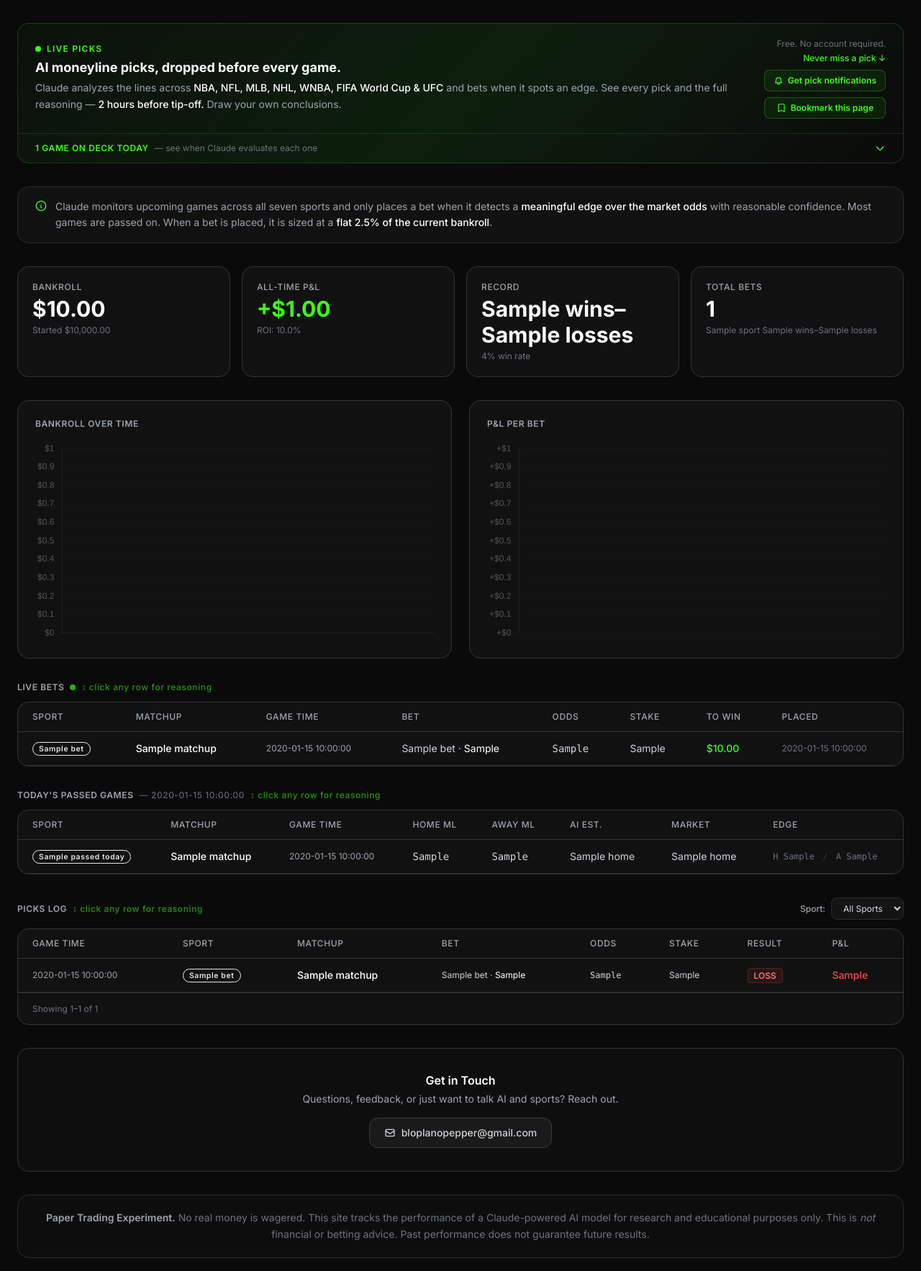
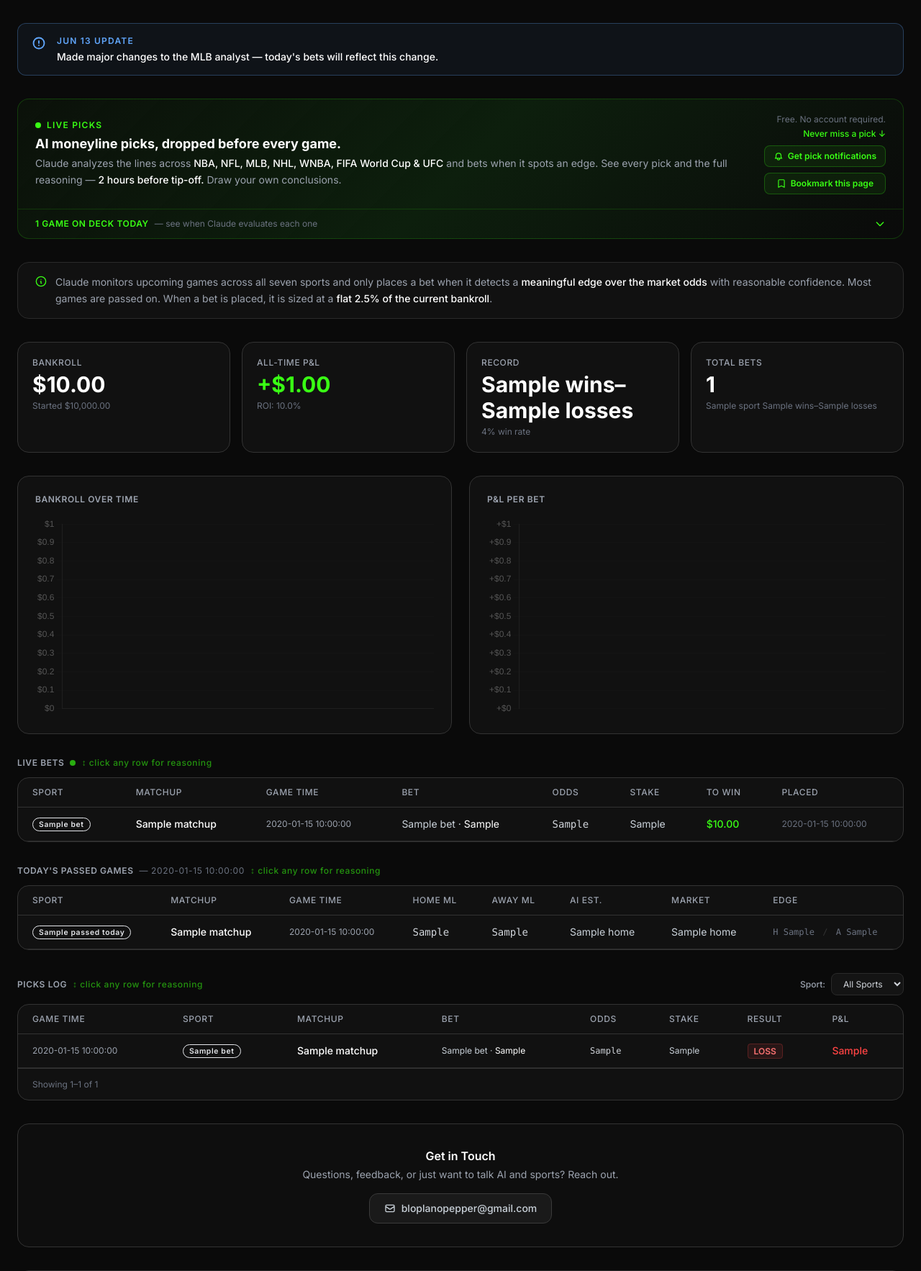
Before and after one commit to Andrew-Berman0/SportsBettingBot, a FastAPI app: template web/templates/index.html in a window 1280 px wide. Shown: the part 129-1895 px from the top of the page at 72% size. Run offline with FastAPI, Linux system fonts and the light colour scheme; the template is opened without the code that fills it: most values are stand-ins (such as "Sample title", 1, 10 or a date in 2020); some libraries are stand-ins or nearby versions.

Commit message:
Add Jun 13 MLB analyst update card to site header
Co-Authored-By: Claude Sonnet 4.6 <noreply@anthropic.com>

```diff
--- a/web/templates/index.html
+++ b/web/templates/index.html
@@ -113,6 +113,26 @@
   </header>
 
   <main class="max-w-7xl mx-auto px-6 py-8 space-y-8">
+
+    <!-- ── Update Card ───────────────────────────────────────── -->
+    <div class="rounded-xl border flex items-start gap-4 px-5 py-4"
+         style="background:rgba(96,165,250,0.06);border-color:rgba(96,165,250,0.3);">
+      <div class="shrink-0 mt-0.5">
+        <svg xmlns="http://www.w3.org/2000/svg" width="18" height="18" viewBox="0 0 24 24"
+             fill="none" stroke="#60a5fa" stroke-width="2.5" stroke-linecap="round" stroke-linejoin="round">
+          <circle cx="12" cy="12" r="10"/><line x1="12" y1="8" x2="12" y2="12"/>
+          <line x1="12" y1="16" x2="12.01" y2="16"/>
+        </svg>
+      </div>
+      <div>
+        <p class="text-xs font-semibold uppercase tracking-widest mb-1" style="color:#60a5fa">
+          Jun 13 Update
+        </p>
+        <p class="text-sm font-medium text-white leading-snug">
+          Made major changes to the MLB analyst — today's bets will reflect this change.
+        </p>
+      </div>
+    </div>
 
     <!-- ── CTA Banner ────────────────────────────────────────── -->
     <div class="rounded-2xl border border-[#39FF1430] relative overflow-hidden"
```
